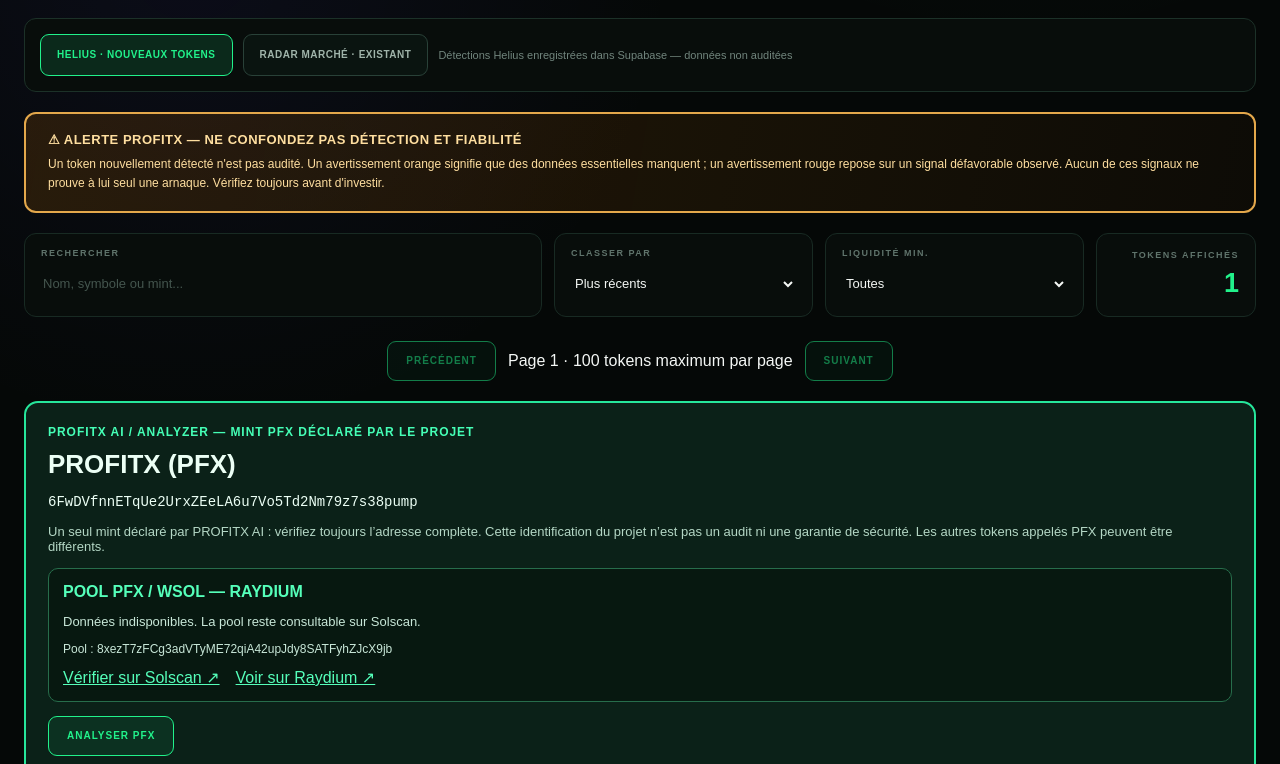
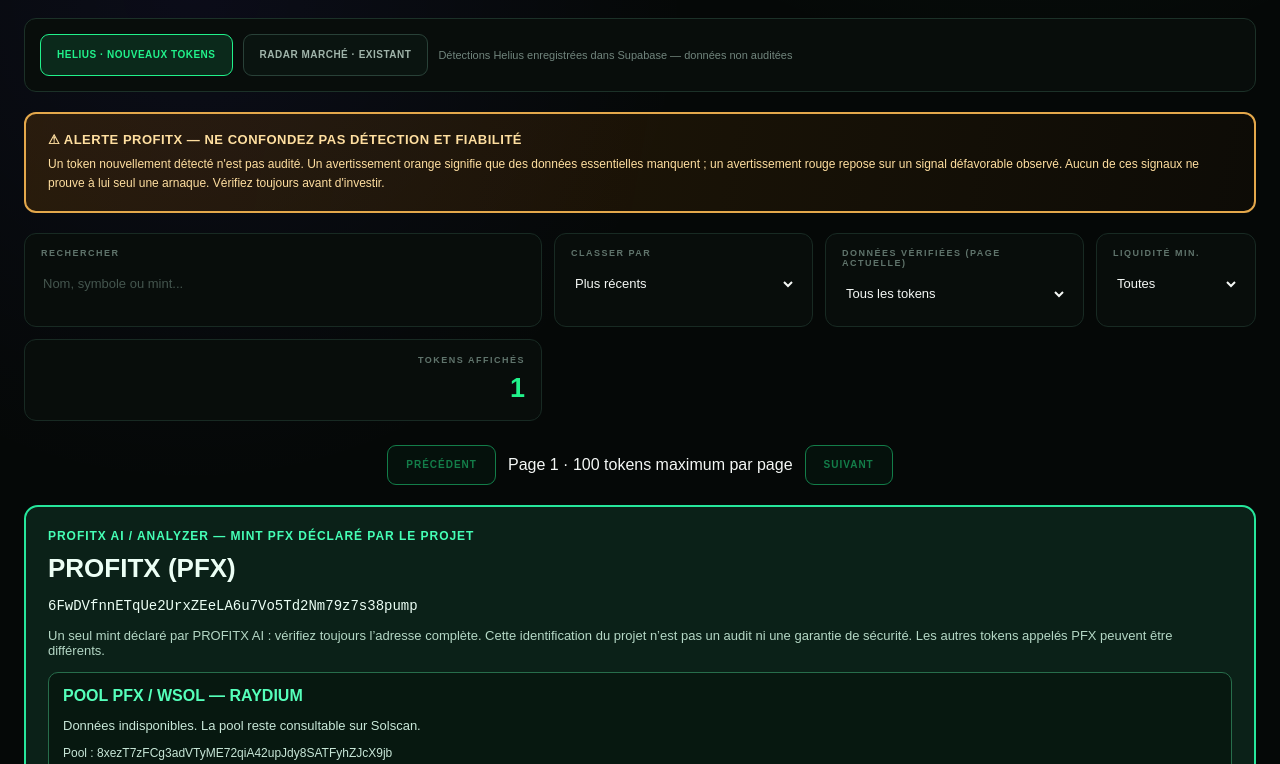
Before and after one commit to willysp062010-art/profitx-ai-analyzer, a Next.js app: page /radar in a window 1280 px wide. Shown: the part 688-1452 px from the top of the page. Built offline with nearby package versions, Linux system fonts and the light colour scheme; no server answers; the database is empty; grey boxes are pictures that could not be loaded.

Commit message:
feat(radar): filter current-page tokens by independently observed evidence coverage

```diff
--- a/pages/radar.js
+++ b/pages/radar.js
@@ -308,6 +308,7 @@ export default function Radar() {
   const [searchError, setSearchError] = useState("");
   const [sortBy, setSortBy] = useState("recent");
   const [minimumLiquidity, setMinimumLiquidity] = useState(0);
+  const [evidenceFilter, setEvidenceFilter] = useState("all");
 
   const [watchlist, setWatchlist] = useState([]);
   const [copiedMint, setCopiedMint] = useState("");
@@ -543,7 +544,11 @@ export default function Radar() {
         (token.liquidity !== null &&
           token.liquidity >= minimumLiquidity);
 
-      return matchesSearch && matchesLiquidity;
+      const matchesEvidence = source !== "live" || evidenceFilter === "all" ||
+        (evidenceFilter === "market" && token.liquidityVerification === "dexscreener_live_pair") ||
+        (evidenceFilter === "concentration" && token.concentrationChecked === true) ||
+        (evidenceFilter === "security" && token.securityChecked === true);
+      return matchesSearch && matchesLiquidity && matchesEvidence;
     });
 
     const getSortValue = (token) => {
@@ -577,7 +582,7 @@ export default function Radar() {
       if (bv === null) return -1;
       return bv - av;
     });
-  }, [tokens, searchCandidates, search, sortBy, minimumLiquidity]);
+  }, [tokens, searchCandidates, search, sortBy, minimumLiquidity, evidenceFilter, source]);
 
   async function copyMint(mint) {
     if (!mint) return;
@@ -602,6 +607,7 @@ export default function Radar() {
     setSource(nextSource);
     setSortBy(nextSource === "live" ? "recent" : "score");
     setMinimumLiquidity(0);
+    setEvidenceFilter("all");
     setSearch("");
   }
 
@@ -802,6 +808,22 @@ export default function Radar() {
                 <option value="change">Variation 24 h</option>
               </select>
             </div>
+
+            {source === "live" && (
+              <div className="controlBox">
+                <label htmlFor="radar-evidence">DONNÉES VÉRIFIÉES (PAGE ACTUELLE)</label>
+                <select
+                  id="radar-evidence"
+                  value={evidenceFilter}
+                  onChange={(event) => setEvidenceFilter(event.target.value)}
+                >
+                  <option value="all">Tous les tokens</option>
+                  <option value="market">Liquidité DEX observée</option>
+                  <option value="security">Contrôle technique effectué</option>
+                  <option value="concentration">Concentration contrôlée</option>
+                </select>
+              </div>
+            )}
 
             <div className="controlBox">
               <label htmlFor="radar-liquidity">
```
